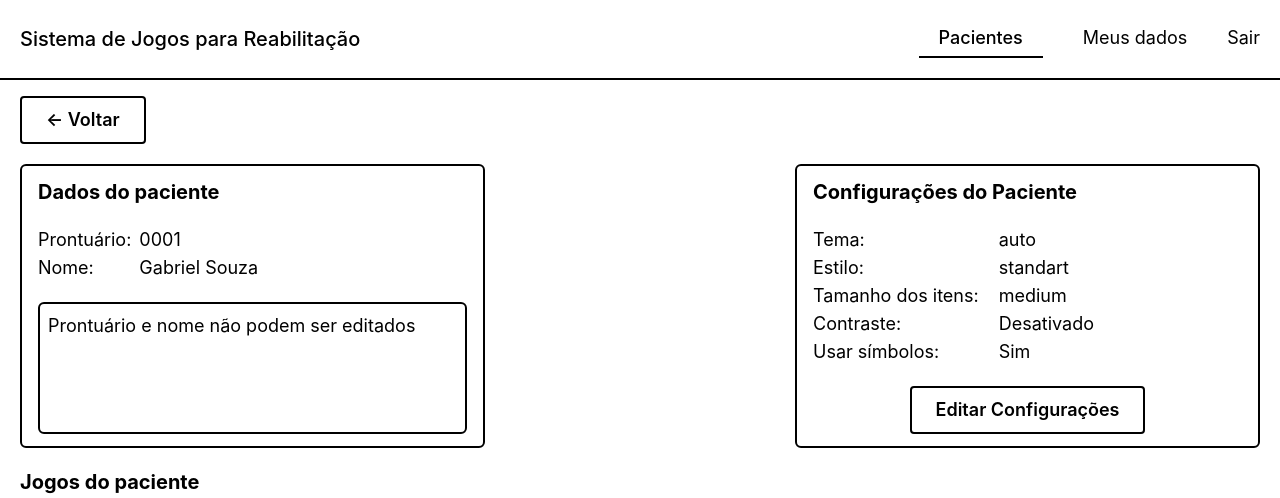
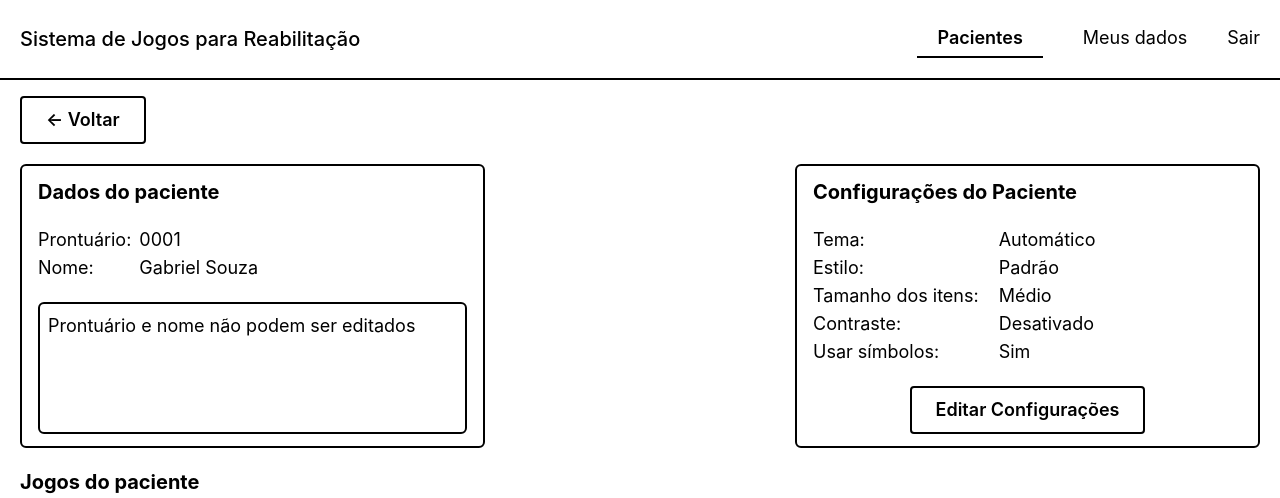
Before and after one commit to LucasDeComi/Jogos-IC, a React (Vite) app in the folder frontend/web/: page /patients/0001 in a window 1280 px wide. Shown: the top 498 px of the page. Built offline with nearby package versions, Linux system fonts and the light colour scheme.

Commit message:
Adicionando página para editar as configurações do paciente

```diff
--- /dev/null
+++ b/frontend/web/src/components/ui/Checkbox.jsx
@@ -0,0 +1,13 @@
+export default function Checkbox({ label = null, checked = false, onChange = () => {} }) {
+	return (
+		<label className="flex items-center gap-2 text-lg font-medium">
+			<input
+				type="checkbox"
+				checked={checked}
+				onChange={onChange}
+				className="h-4 w-4"
+			/>
+			{label}
+		</label>
+	)
+}
--- a/frontend/web/src/components/ui/NavLink.jsx
+++ b/frontend/web/src/components/ui/NavLink.jsx
@@ -5,8 +5,8 @@ export default function NavLink({ to, children }) {
     <Link
         to={to}
         className={({ isActive }) =>
-          `text-lg py-1 border-b-2 hover:font-medium
-          ${ isActive ? "font-medium px-5 border-black" : "border-transparent"}`
+          `text-lg py-1 border-b-2 hover:font-semibold
+          ${ isActive ? "font-semibold px-5 border-black" : "border-transparent"}`
         }
     >
         {children}
--- /dev/null
+++ b/frontend/web/src/components/ui/Option.jsx
@@ -0,0 +1,5 @@
+export default function Option({ children, value, compare, selected = null }) {
+  return (
+    <option value={value} selected={selected ?? value === compare}>{children}</option>
+  )
+}
--- /dev/null
+++ b/frontend/web/src/components/ui/Select.jsx
@@ -0,0 +1,14 @@
+export default function Select({ children, label = null, value = "", onChange = () => {}, }) {
+    return (
+        <div className="flex flex-col gap-1">
+            {label && <label className="text-[16px] font-semibold">{label}</label>}
+            <select
+                value={value}
+                onChange={onChange}
+                className="px-2.5 py-2 border-2 border-black rounded-md"
+            >
+                {children}
+            </select>
+        </div>
+    );
+}
--- a/frontend/web/src/components/ui/Title.jsx
+++ b/frontend/web/src/components/ui/Title.jsx
@@ -1,5 +1,5 @@
-export default function Title({ children }) {
+export default function Title({ children, className = "" }) {
   return (
-    <h1 className="font-bold text-2xl">{ children }</h1>
+    <h1 className={`font-bold text-2xl ${className}`}>{ children }</h1>
   )
 }
--- a/frontend/web/src/index.css
+++ b/frontend/web/src/index.css
@@ -1 +1,6 @@
-@import "tailwindcss"
+@import "tailwindcss";
+@import url('https://fonts.googleapis.com/css2?family=Inter:ital,opsz,wght@0,14..32,100..900;1,14..32,100..900&family=Kodchasan:ital,wght@0,200;0,300;0,400;0,500;0,600;0,700;1,200;1,300;1,400;1,500;1,600;1,700&display=swap');;
+
+* {
+    font-family: Inter, sans-serif;
+}
--- /dev/null
+++ b/frontend/web/src/pages/PatientSettings.jsx
@@ -0,0 +1,103 @@
+import { useState, useContext } from "react";
+import { useParams, useNavigate } from "react-router-dom";
+import { PatientContext } from "../context/PatientContext";
+import Button from "../components/ui/Button";
+import Title from "../components/ui/Title";
+import Panel from "../components/ui/Panel";
+import Select from "../components/ui/Select";
+import Option from "../components/ui/Option";
+import Checkbox from "../components/ui/Checkbox";
+
+export default function PatientSettings() {
+  const { id } = useParams();
+  const { findPatient, editPatient } = useContext(PatientContext);
+  const patient = findPatient(id);
+
+  const [theme, setTheme] = useState(patient.theme);
+  const [style, setStyle] = useState(patient.style);
+  const [itemsSize, setItemsSize] = useState(patient.itemsSize);
+  const [contrast, setContrast] = useState(patient.contrast);
+  const [useSymbols, setUseSymbols] = useState(patient.useSymbols);
+
+  const navigate = useNavigate();
+
+  function editSettings() {
+    editPatient(id, theme, style, itemsSize, contrast, useSymbols);
+    navigate(`/patients/${id}`);
+  }
+
+  return (
+    <section className="flex flex-col items-start gap-5">
+      <div className="relative flex items-center w-full">
+        <Button onClick={() => navigate(`/patients/${id}`)}>&larr; Voltar</Button>
+        <Title className="absolute left-1/2 -translate-x-1/2 whitespace-nowrap">
+          Configurações do paciente
+        </Title>
+      </div>
+      <div className="px-10 w-full">
+        <Panel>
+          <div className="flex gap-5 items-center w-full px-5 py-3 border-b-2 border-black">
+            <span className="text-[16px]">Prontuário: {patient.id}</span>
+            <span className="text-lg">|</span>
+            <span className="text-[16px]">Nome: {patient.name}</span>
+          </div>
+          <form className="grid items-center gap-x-25 gap-y-5 grid-cols-2 px-7.5 py-5">
+            <Select
+              label="Tema de tela"
+              value={theme}
+              onChange={(e) => setTheme(e.target.value)}
+            >
+              <Option value="light" compare={patient.theme}>
+                Claro
+              </Option>
+              <Option value="dark" compare={patient.theme}>
+                Escuro
+              </Option>
+              <Option value="auto" compare={patient.theme}>
+                Automático
+              </Option>
+            </Select>
+            <Select
+              label="Tipo de estilo"
+              value={style}
+              onChange={(e) => setStyle(e.target.value)}
+            >
+              <Option value="standart" compare={patient.style}>
+                Padrão
+              </Option>
+              <Option value="compact" compare={patient.style}>
+                Reduzido
+              </Option>
+              <Option value="elegant" compare={patient.style}>
+                Elegante
+              </Option>
+            </Select>
+            <Select
+              label="Tamanho dos itens"
+              value={itemsSize}
+              onChange={(e) => setItemsSize(e.target.value)}
+            >
+              <Option value="small">Pequeno</Option>
+              <Option value="medium">Médio</Option>
+              <Option value="big">Grande</Option>
+            </Select>
+            <Checkbox
+              label="Alto contraste"
+              checked={contrast}
+              onChange={(e) => setContrast(e.target.checked)}
+            />
+            <Checkbox
+              label="Utilizar símbolos"
+              checked={useSymbols}
+              onChange={(e) => setUseSymbols(e.target.checked)}
+            />
+          </form>
+        </Panel>
+      </div>
+      <div className="flex gap-5">
+        <Button type="primary" onClick={() => editSettings()}>Salvar alterações</Button>
+        <Button onClick={() => navigate(`/patients/${id}`)}>Cancelar</Button>
+      </div>
+    </section>
+  );
+}
--- a/frontend/web/src/pages/ViewPatient.jsx
+++ b/frontend/web/src/pages/ViewPatient.jsx
@@ -1,23 +1,26 @@
-import { useContext } from "react"
-import { useParams } from "react-router-dom"
-import { PatientContext } from "../context/PatientContext"
-import Subtitle from "../components/ui/Subtitle"
-import Button from "../components/ui/Button"
-import Panel from "../components/ui/Panel"
-import Table from "../components/ui/Table"
-import TableHeaderCell from "../components/ui/TableHeaderCell"
-import TableBodyCell from "../components/ui/TableBodyCell"
-import TableActionsCell from "../components/ui/TableActionsCell"
+import { useContext } from "react";
+import { useParams, useNavigate } from "react-router-dom";
+import { PatientContext } from "../context/PatientContext";
+import Subtitle from "../components/ui/Subtitle";
+import Button from "../components/ui/Button";
+import Panel from "../components/ui/Panel";
+import Table from "../components/ui/Table";
+import TableHeaderCell from "../components/ui/TableHeaderCell";
+import TableBodyCell from "../components/ui/TableBodyCell";
+import TableActionsCell from "../components/ui/TableActionsCell";
+import { translateSetting } from "../utils/settings";
 
 export default function ViewPatient() {
     const { id } = useParams();
 
-    const { findPatient, patients } = useContext(PatientContext);
+    const { findPatient } = useContext(PatientContext);
     const patient = findPatient(id);
+
+    const navigate = useNavigate();
 
     return (
         <section className="flex flex-col items-start gap-5">
-            <Button>&larr; Voltar</Button>
+            <Button onClick={() => navigate("/patients")}>&larr; Voltar</Button>
             <div className="w-full flex justify-between gap-[25%]">
                 <Panel className="flex flex-col items-start gap-5 px-4 py-3">
                     <Subtitle>Dados do paciente</Subtitle>
@@ -43,28 +46,40 @@ export default function ViewPatient() {
                         <tbody>
                             <tr>
                                 <td>Tema:</td>
-                                <td className="pl-5">{patient.theme}</td>
+                                <td className="pl-5">
+                                {translateSetting("theme", patient.theme)}
+                                </td>
                             </tr>
                             <tr>
                                 <td>Estilo:</td>
-                                <td className="pl-5">{patient.style}</td>
+                                <td className="pl-5">
+                                {translateSetting("style", patient.style)}
+                                </td>
                             </tr>
                             <tr>
                                 <td>Tamanho dos itens:</td>
-                                <td className="pl-5">{patient.itemsSize}</td>
+                                <td className="pl-5">
+                                {translateSetting("itemsSize", patient.itemsSize)}
+                                </td>
                             </tr>
                             <tr>
                                 <td>Contraste:</td>
-                                <td className="pl-5">{patient.contrast ? "Ativado" : "Desativado"}</td>
+                                <td className="pl-5">
+                                {translateSetting("contrast", patient.contrast)}
+                                </td>
                             </tr>
                             <tr>
                                 <td>Usar símbolos:</td>
-                                <td className="pl-5">{patient.useSymbols ? "Sim" : "Não"}</td>
+                                <td className="pl-5">
+                                {translateSetting("useSymbols", patient.useSymbols)}
+                                </td>
                             </tr>
                         </tbody>
                     </table>
                     <div className="w-full flex justify-center">
-                        <Button>Editar Configurações</Button>
+                        <Button onClick={() => navigate(`/patients/settings/${id}`)}>
+                            Editar Configurações
+                        </Button>
                     </div>
                 </Panel>
             </div>
@@ -106,12 +121,12 @@ export default function ViewPatient() {
                         <TableBodyCell bl>Memória</TableBodyCell>
                         <TableBodyCell bl>Médio</TableBodyCell>
                         <TableActionsCell bl>
-                            <span>Histórico</span>
-                            <span>Remover</span>
+                        <span>Histórico</span>
+                        <span>Remover</span>
                         </TableActionsCell>
                     </tr>
                 </tbody>
             </Table>
         </section>
-    )
+    );
 }
--- a/frontend/web/src/routes/AppRoutes.jsx
+++ b/frontend/web/src/routes/AppRoutes.jsx
@@ -3,6 +3,7 @@ import AppLayout from "../layouts/AppLayout";
 import PatientList from "../pages/PatientList";
 import RegisterPatient from "../pages/RegisterPatient";
 import ViewPatient from "../pages/ViewPatient";
+import PatientSettings from "../pages/PatientSettings";
 
 export default function AppRoutes() {
   return (
@@ -11,6 +12,7 @@ export default function AppRoutes() {
         <Route path="/patients" element={<PatientList />}/>
         <Route path="/patients/register" element={<RegisterPatient />}/>
         <Route path="/patients/:id" element={<ViewPatient />}/>
+        <Route path="/patients/settings/:id" element={<PatientSettings />}/>
       </Route>
     </Routes>
   )
--- a/frontend/web/src/utils/settings.js
+++ b/frontend/web/src/utils/settings.js
@@ -2,7 +2,7 @@ export const therapistSettings = {
   theme: "auto",
   style: "standart",
   itemsSize: "medium",
-    contrast: false
+  contrast: false,
 };
 
 export const patientSettings = {
@@ -10,5 +10,35 @@ export const patientSettings = {
   style: "standart",
   itemsSize: "medium",
   contrast: false,
-    useSymbols: true
+  useSymbols: true,
+};
+
+const settingTranslations = {
+  theme: {
+    light: "Claro",
+    dark: "Escuro",
+    auto: "Automático",
+  },
+  style: {
+    standart: "Padrão",
+    compact: "Reduzido",
+    elegant: "Elegante",
+  },
+  itemsSize: {
+    small: "Pequeno",
+    medium: "Médio",
+    big: "Grande",
+  },
+  contrast: {
+    true: "Ativado",
+    false: "Desativado",
+  },
+  useSymbols: {
+    true: "Sim",
+    false: "Não",
+  },
+};
+
+export function translateSetting(setting, value) {
+  return settingTranslations[setting]?.[String(value)] ?? value;
 }
```
Lines whose indentation alone changed are shown as unchanged.
